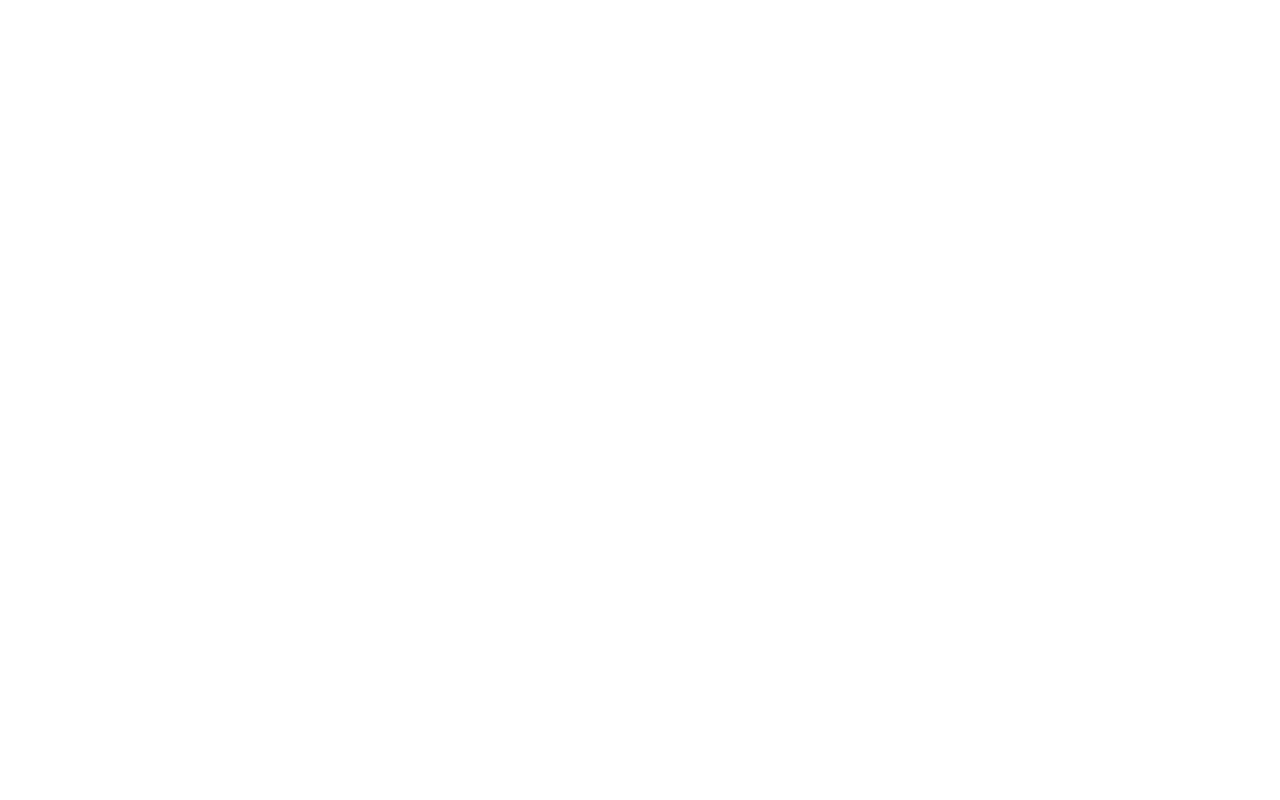
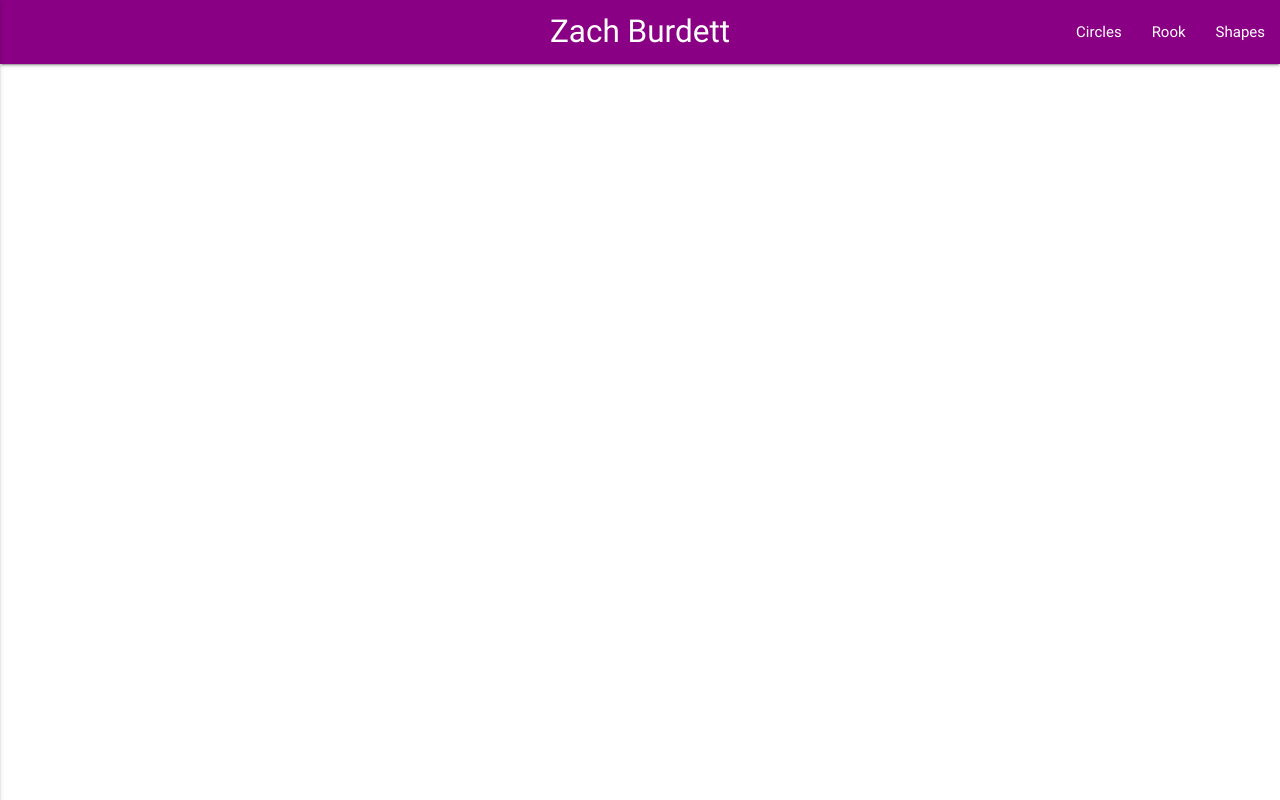
Before and after one commit to zrburdett/InteractiveWebGraphics, a plain HTML site: page index.html in a window 1280 px wide. Drawn offline with nearby package versions, Linux system fonts and the light colour scheme.

Commit message:
Added navigation bar

```diff
--- a/css/main.css
+++ b/css/main.css
@@ -0,0 +1,3 @@
+nav {
+    background-color: #8a0084;
+}
--- a/index.html
+++ b/index.html
@@ -4,19 +4,41 @@
 <head>
     <meta charset="UTF-8">
     <title>Zach Burdett | Final Project</title>
-    <!-- Main Custom Stylesheet -->
-    <link rel="stylesheet" href="css/main.css">
     <!--Import Google Icon Font-->
     <link href="http://fonts.googleapis.com/icon?family=Material+Icons" rel="stylesheet">
     <!--Import materialize.css-->
     <link type="text/css" rel="stylesheet" href="css/materialize.min.css"  media="screen,projection"/>
+    <!-- Main Custom Stylesheet -->
+    <link rel="stylesheet" href="css/main.css">
     <!--Let browser know website is optimized for mobile-->
     <meta name="viewport" content="width=device-width, initial-scale=1.0"/>
 </head>
 
 <body>
+    <nav>
+        <div class="nav-wrapper">
+            <a href="index.html" class="brand-logo center">Zach Burdett</a>
+            <a href="#" data-activates="mobile-demo" class="button-collapse"><i class="material-icons">menu</i></a>
+                <ul class="right hide-on-med-and-down">
+                <li><a href="circles.html">Circles</a></li>
+                <li><a href="rook.html">Rook</a></li>
+                <li><a href="shapes.html">Shapes</a></li>
+            </ul>
+            <ul class="side-nav" id="mobile-demo">
+                <li><a href="circles.html">Circles</a></li>
+                <li><a href="rook.html">Rook</a></li>
+                <li><a href="shapes.html">Shapes</a></li>
+            </ul>
+        </div>
+    </nav>
+
     <!--Import jQuery before materialize.js-->
     <script type="text/javascript" src="https://code.jquery.com/jquery-2.1.1.min.js"></script>
     <script type="text/javascript" src="js/materialize.min.js"></script>
+    <script>
+        $( document ).ready(function(){
+            $(".button-collapse").sideNav();
+        });
+    </script>
 </body>
 </html>
```
